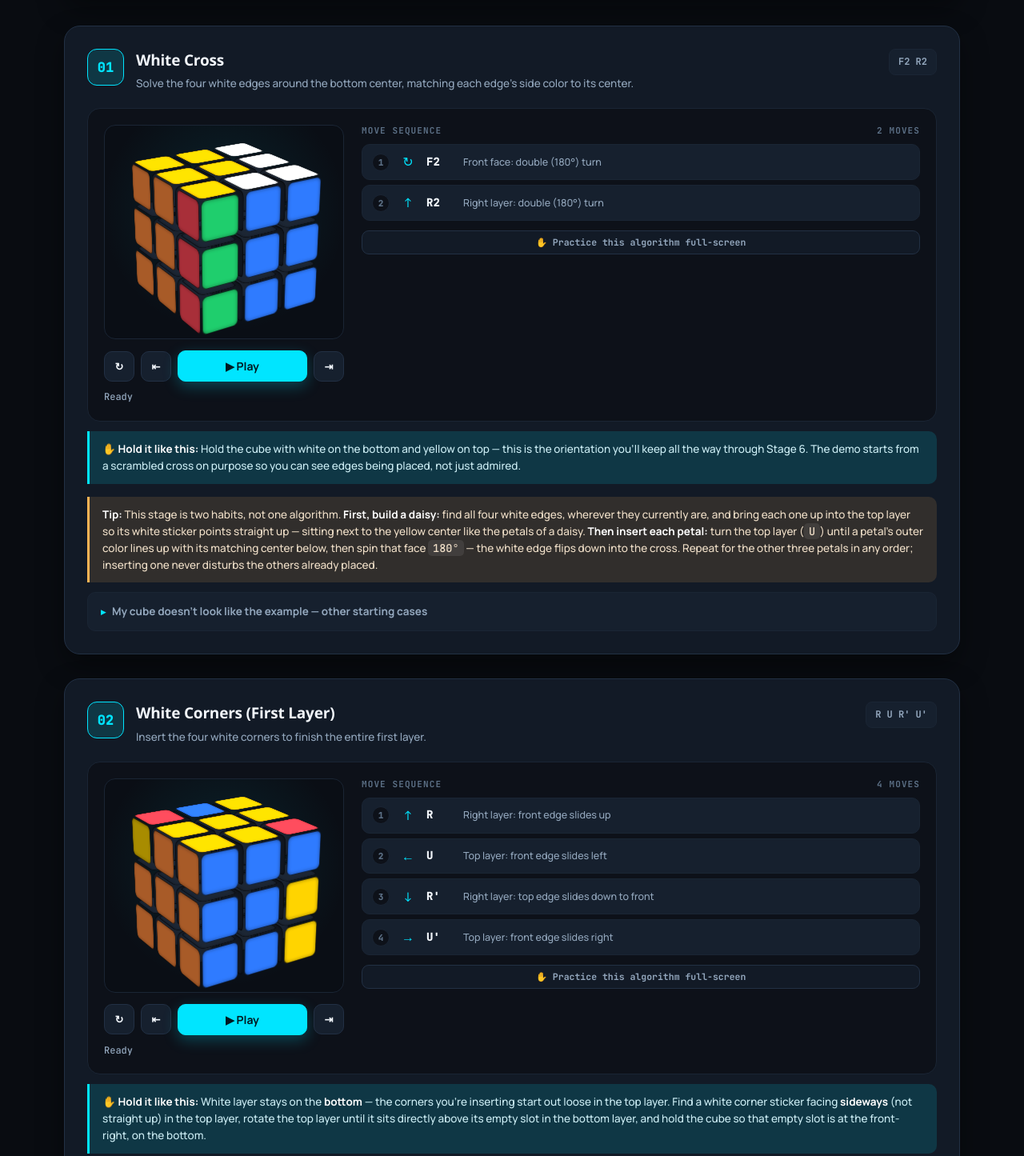
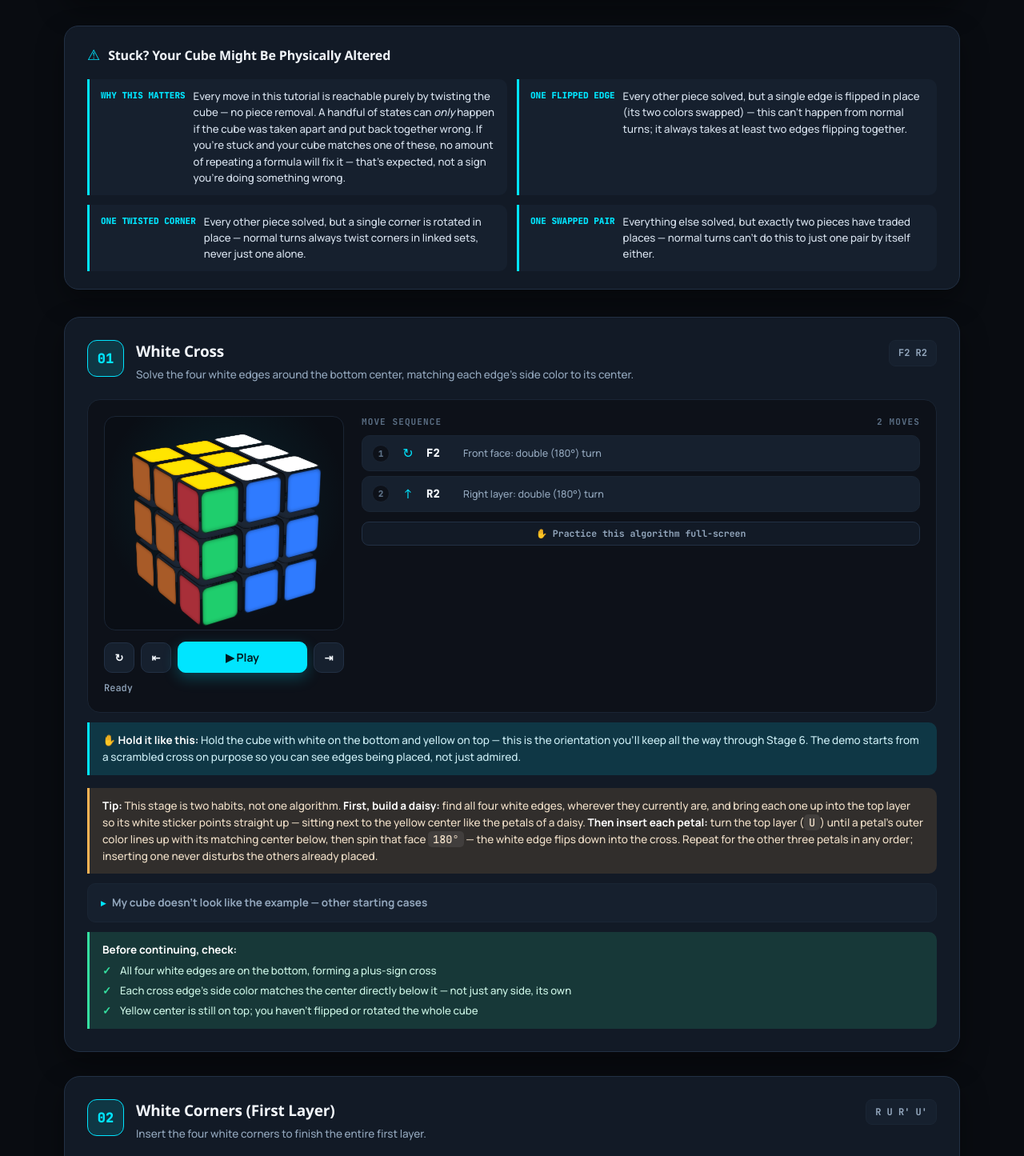
Before and after one commit to Rintoach/cube-tutorial, a website: page index.html in a window 1280 px wide. Shown: the part 1395-2840 px from the top of the page at 80% size. Drawn offline with Linux system fonts and the light colour scheme; a web font is replaced by a local one.

Commit message:
Add stage checkpoints, trainer case help, and impossible-cube guidance

```diff
--- a/cube-engine.js
+++ b/cube-engine.js
@@ -245,11 +245,13 @@ const STAGES = [
     tip:'This stage is two habits, not one algorithm. <strong>First, build a daisy:</strong> find all four white edges, wherever they currently are, and bring each one up into the top layer so its white sticker points straight up — sitting next to the yellow center like the petals of a daisy. <strong>Then insert each petal:</strong> turn the top layer (<code>U</code>) until a petal\'s outer color lines up with its matching center below, then spin that face <code>180°</code> — the white edge flips down into the cross. Repeat for the other three petals in any order; inserting one never disturbs the others already placed.',
     cases:[
       { title:"A white edge is buried in the middle layer, or sitting in the bottom layer but not matching its center", body:"Turn whichever face is <em>not</em> showing the white sticker — this frees the edge without a fixed sequence to memorize. It may take one or two turns of that face before white ends up facing up in the top layer. If it lands in the top layer with white facing sideways instead of up, give that same face one more quarter turn to pop it into a proper petal." },
-    ] },
+    ],
+    checklist:["All four white edges are on the bottom, forming a plus-sign cross", "Each cross edge's side color matches the center directly below it — not just any side, its own", "Yellow center is still on top; you haven't flipped or rotated the whole cube"] },
   { title:"White Corners (First Layer)", desc:"Insert the four white corners to finish the entire first layer.",
     alg:"R U R' U'", before:"U R U' R'".split(' '),
     hold:"White layer stays on the <strong>bottom</strong> — the corners you're inserting start out loose in the top layer. Find a white corner sticker facing <strong>sideways</strong> (not straight up) in the top layer, rotate the top layer until it sits directly above its empty slot in the bottom layer, and hold the cube so that empty slot is at the front-right, on the bottom.",
-    tip:'Each corner goes above the slot <strong>between its other two colors</strong> — not just any empty slot: match the corner\'s two non-white stickers to the two centers they sit between, then position that corner directly above its correct slot. Repeat <code>R U R\' U\'</code> — the "righty" trigger — until the white sticker faces <strong>down</strong> into the bottom layer. <strong>Stop as soon as it does</strong> — white on the bottom with both side colors matching their centers means the corner is solved; running the trigger further just scrambles it again. Three things trip beginners up here: (1) if the white sticker faces <strong>straight up</strong> instead of sideways, hold that corner above any still-empty slot and run the trigger once anyway — it flips the white to the side without touching your cross; (2) if a corner is already in the right slot but twisted, run the trigger once to pop it back out, then treat it as a fresh piece; (3) if the piece is stuck in the bottom layer facing the wrong way, run the trigger once to kick it up into the top layer first.' },
+    tip:'Each corner goes above the slot <strong>between its other two colors</strong> — not just any empty slot: match the corner\'s two non-white stickers to the two centers they sit between, then position that corner directly above its correct slot. Repeat <code>R U R\' U\'</code> — the "righty" trigger — until the white sticker faces <strong>down</strong> into the bottom layer. <strong>Stop as soon as it does</strong> — white on the bottom with both side colors matching their centers means the corner is solved; running the trigger further just scrambles it again. Three things trip beginners up here: (1) if the white sticker faces <strong>straight up</strong> instead of sideways, hold that corner above any still-empty slot and run the trigger once anyway — it flips the white to the side without touching your cross; (2) if a corner is already in the right slot but twisted, run the trigger once to pop it back out, then treat it as a fresh piece; (3) if the piece is stuck in the bottom layer facing the wrong way, run the trigger once to kick it up into the top layer first.',
+    checklist:["The entire bottom face is solid white, no gaps", "On every side face, the top two rows both match that side's center color", "Yellow layer on top is untouched — first layer only, nothing above it has been solved yet"] },
   { title:"Second Layer Edges", desc:"Slot the four non-yellow edges into the middle layer.",
     alg:"U R U' R' U' F' U F", before:"F' U' F U R U R' U'".split(' '),
     hold:"White layer stays on the bottom, untouched, for this whole stage. Hold the cube with the target edge's slot at the front-right.",
@@ -257,29 +259,34 @@ const STAGES = [
     cases:[
       { title:"The edge needs to go left instead of right", body:'Use the mirror algorithm instead: <code>U\' L\' U L U F U\' F\'</code> — same idea, opposite side. Match the edge\'s front-facing color to the center below it, then run this to insert it to the left.' },
       { title:"No non-yellow edge is anywhere in the top layer", body:'A common stuck point — it means a wrong edge is already sitting in one of the middle slots. Run either insertion algorithm once (right or left, whichever slot is currently wrong) to eject that edge back up into the top layer, then insert it correctly using the matching algorithm above.' },
-    ] },
+    ],
+    checklist:["White face still complete — no corners knocked loose while inserting edges", "Middle row has no yellow stickers showing on any side face", "Side colors match their centers on all four side faces, in both the top two rows"] },
   { title:"Yellow Cross", desc:"Form a yellow cross on top of the cube.",
     alg:"F R U R' U' F'", before:"F U R U' R' F'".split(' '),
     hold:"White layer and second layer stay on the bottom, unchanged since Stage 1 — you never actually flip the cube. Yellow is already facing up; this is the orientation you'll keep for the rest of the solve.",
-    tip:'Check your top layer against three shapes before you start — and get the <strong>rotation</strong> right, not just the shape. Spin only the top layer (never F or R) to line the pattern up: a <strong>dot</strong> (no yellow edges up at all) has no direction to match — run the formula once, then re-diagnose; an <strong>L-shape</strong> (two yellow edges touching, in a corner) needs those two yellow edges at the <strong>back and left</strong> specifically — spin the top until they land there, then run it <strong>twice</strong>; a straight <strong>line</strong> needs its two yellow edges running <strong>left-to-right</strong>, not front-to-back — spin into place, then run it just <strong>once</strong>. Getting the shape right but the rotation wrong is the single most common way this stage stalls — always re-check both the shape and its rotation after every run.' },
+    tip:'Check your top layer against three shapes before you start — and get the <strong>rotation</strong> right, not just the shape. Spin only the top layer (never F or R) to line the pattern up: a <strong>dot</strong> (no yellow edges up at all) has no direction to match — run the formula once, then re-diagnose; an <strong>L-shape</strong> (two yellow edges touching, in a corner) needs those two yellow edges at the <strong>back and left</strong> specifically — spin the top until they land there, then run it <strong>twice</strong>; a straight <strong>line</strong> needs its two yellow edges running <strong>left-to-right</strong>, not front-to-back — spin into place, then run it just <strong>once</strong>. Getting the shape right but the rotation wrong is the single most common way this stage stalls — always re-check both the shape and its rotation after every run.',
+    checklist:["Top face shows a yellow plus-sign — all four top edges are yellow-up (side colors don't matter yet)", "First two layers are still fully intact underneath", "You never turned F or R by themselves here — only the top layer, plus the full formula"] },
   { title:"Match Top Edges", desc:"Swap the front and left yellow edges so each one lines up with its matching side center (the cross stays a cross the whole time).",
     alg:"R U R' U R U2 R' U", before:"U' R U2 R' U' R U' R'".split(' '),
     hold:"Yellow layer on top. Spin the top layer until you find two edges that already match their center. Hold the cube so those two sit at the <strong>back</strong> and <strong>right</strong> — the two mismatched edges end up at the front and left, which is exactly what this formula swaps.",
     tip:'This trigger swaps only the <strong>front</strong> and <strong>left</strong> yellow edges and leaves back/right alone. If your two matching edges are already opposite each other rather than side-by-side, run it once, spin the top to re-diagnose which two now match, then run it again on whichever pair is still wrong.',
     cases:[
       { title:"No adjacent matching pair", body:'This algorithm is a single fixed swap: it always swaps whatever sits at front and left, and always leaves back and right exactly where they are — so it can only place two matches that are already sitting side-by-side. If you don\'t have that — zero matches, one match, or two matches directly opposite each other — there is no one-shot placement that solves it immediately. Run the formula once, then inspect the four side colors again before deciding what to do next.' },
-    ] },
+    ],
+    checklist:["Top still shows a solid yellow cross — this stage never breaks it", "All four top edges' side colors match their centers, not just the yellow cross shape", "First two layers untouched underneath"] },
   { title:"Position Top Corners", desc:"Cycle the last-layer corners into their correct positions (orientation comes next — colors may still be twisted).",
     alg:"R U' L' U R' U' L U", before:"U' L' U R U' L U R'".split(' '),
     hold:"Yellow layer on top. Look for any corner that's already in its correct spot (even if twisted) and hold the cube with that corner at the front-<strong>left</strong>-up.",
     tip:'Keep the one correctly-placed corner at the front-left-up the whole time — this formula leaves that exact corner untouched and cycles the other three around it. Run it once, then check: if all three now match, you\'re done; if not, run it once more and it will.',
     cases:[
       { title:"No correct corners", body:"Run the formula once from any angle, then inspect again. If you now have a correctly positioned corner, place it at front-left-up and continue as above. If not, run it once more and inspect again." },
-    ] },
-  { title:"Orient Top Corners & Finish", desc:"Flip the cube over, then twist each remaining corner in place until every one shows yellow on top.",
+    ],
+    checklist:["Every top corner sits above the correct combination of its two side colors — it's fine if a corner still shows the wrong color on top, that's next stage", "Edges (top and below) are exactly as they were before this stage — this stage only ever moves corners", "Cube is still yellow-up; you haven't flipped it yet"] },
+  { title:"Orient Top Corners & Finish", desc:"Flip the cube over, then twist each remaining corner in place until every one shows yellow on the bottom.",
     alg:"R' D' R D", before:"D' R' D R".split(' '), flip:true,
     hold:"Flip the whole cube over — the solved white layer is now on top, yellow is on the bottom. Hold a wrong-way yellow corner at the front-right-<em>bottom</em> and never rotate anything except the right layer and (between corners) the bottom layer — the top layer doesn't turn again for the rest of the solve.",
-    tip:'Look for <strong>yellow facing down</strong> at the front-right-bottom corner, not up — after the flip, yellow is the color finishing on the bottom, and it\'s easy to keep habitually checking for yellow on top out of muscle memory from every earlier stage. Repeat <code>R\' D\' R D</code> <strong>two or four times, never an odd number</strong>, on that corner until it shows yellow on the bottom: each repetition twists the corner one step around its three possible orientations, so depending on which way it started twisted, it needs either 2 or 4 reps to land yellow-down — if it\'s not solved after 2, it will be after 4. Then turn <em>only the bottom layer</em> to bring the next wrong corner into that same spot and repeat — never the top, or you\'ll undo corners you already fixed. The rest of the bottom layer may look scrambled in between corners — that\'s expected, it locks together once all four are fixed. Flip the cube back over at the end to see it solved.' },
+    tip:'Look for <strong>yellow facing down</strong> at the front-right-bottom corner, not up — after the flip, yellow is the color finishing on the bottom, and it\'s easy to keep habitually checking for yellow on top out of muscle memory from every earlier stage. Repeat <code>R\' D\' R D</code> <strong>two or four times, never an odd number</strong>, on that corner until it shows yellow on the bottom: each repetition twists the corner one step around its three possible orientations, so depending on which way it started twisted, it needs either 2 or 4 reps to land yellow-down — if it\'s not solved after 2, it will be after 4. Then turn <em>only the bottom layer</em> to bring the next wrong corner into that same spot and repeat — never the top, or you\'ll undo corners you already fixed. The rest of the bottom layer may look scrambled in between corners — that\'s expected, it locks together once all four are fixed. Flip the cube back over at the end to see it solved.',
+    checklist:["Every corner shows yellow on the bottom (check all four before flipping back)", "Flipping the cube back over shows all six faces solid — no layer still looks scrambled", "If anything's still off after flipping back, don't force more turns — re-flip and recheck each corner before trying again"] },
 ];
 
 /* =====================================================================
@@ -377,6 +384,13 @@ class StageController{
           ${this.data.cases.map(c => `<div class="case-item"><div class="case-title">${c.title}</div><div class="case-body">${c.body}</div></div>`).join('')}
         </div>
       </details>` : ''}
+      ${this.data.checklist && this.data.checklist.length ? `
+      <div class="checklist-box">
+        <div class="checklist-head">Before continuing, check:</div>
+        <ul class="checklist-list">
+          ${this.data.checklist.map(item => `<li>${item}</li>`).join('')}
+        </ul>
+      </div>` : ''}
     `;
 
     this.sceneEl = this.el.querySelector('.cube-scene');
--- a/index.html
+++ b/index.html
@@ -65,6 +65,16 @@
       </div>
     </section>
 
+    <section class="legend" id="impossiblecube">
+      <div class="legend-top"><span class="icon">&#9888;</span><h2>Stuck? Your Cube Might Be Physically Altered</h2></div>
+      <div class="legend-rules">
+        <div class="rule-chip"><span class="tag">WHY THIS MATTERS</span><span>Every move in this tutorial is reachable purely by twisting the cube — no piece removal. A handful of states can <em>only</em> happen if the cube was taken apart and put back together wrong. If you're stuck and your cube matches one of these, no amount of repeating a formula will fix it — that's expected, not a sign you're doing something wrong.</span></div>
+        <div class="rule-chip"><span class="tag">ONE FLIPPED EDGE</span><span>Every other piece solved, but a single edge is flipped in place (its two colors swapped) — this can't happen from normal turns; it always takes at least two edges flipping together.</span></div>
+        <div class="rule-chip"><span class="tag">ONE TWISTED CORNER</span><span>Every other piece solved, but a single corner is rotated in place — normal turns always twist corners in linked sets, never just one alone.</span></div>
+        <div class="rule-chip"><span class="tag">ONE SWAPPED PAIR</span><span>Everything else solved, but exactly two pieces have traded places — normal turns can't do this to just one pair by itself either.</span></div>
+      </div>
+    </section>
+
     <div id="stages"></div>
 
     <section class="legend" id="fingertricks">
--- a/style.css
+++ b/style.css
@@ -435,6 +435,20 @@
   .case-title{ font-weight:700; color:#fff; margin-bottom:4px; }
   .case-body code{ font-family:var(--font-mono); background:rgba(255,255,255,.08); padding:1px 6px; border-radius:5px; }
 
+  /* ---- stage-completion checkpoint (always visible, not collapsible —
+     this is a gate to pass before moving on, not optional extra reading) ---- */
+  .checklist-box{
+    margin-top:12px;
+    background:var(--good-soft);
+    border-left:3.5px solid var(--good);
+    padding:12px 16px;
+    border-radius:0 10px 10px 0;
+  }
+  .checklist-head{ font-size:13.5px; font-weight:700; color:#fff; margin-bottom:6px; }
+  .checklist-list{ margin:0; padding:0; list-style:none; display:flex; flex-direction:column; gap:5px; }
+  .checklist-list li{ font-size:13.2px; color:#cdf5e6; line-height:1.5; padding-left:22px; position:relative; }
+  .checklist-list li::before{ content:'✓'; position:absolute; left:0; color:var(--good); font-weight:700; }
+
   /* ============ FINGER TRICKS ============ */
   .ft-intro{ font-size:13.8px; color:var(--text-dim); margin:0 0 18px; max-width:72ch; }
   .ft-drill{
```
Also changed, not shown: finger-training.html (+5 -0 lines), finger-training.js (+15 -0 lines), tests/e2e/content.spec.js (+55 -0 lines).
